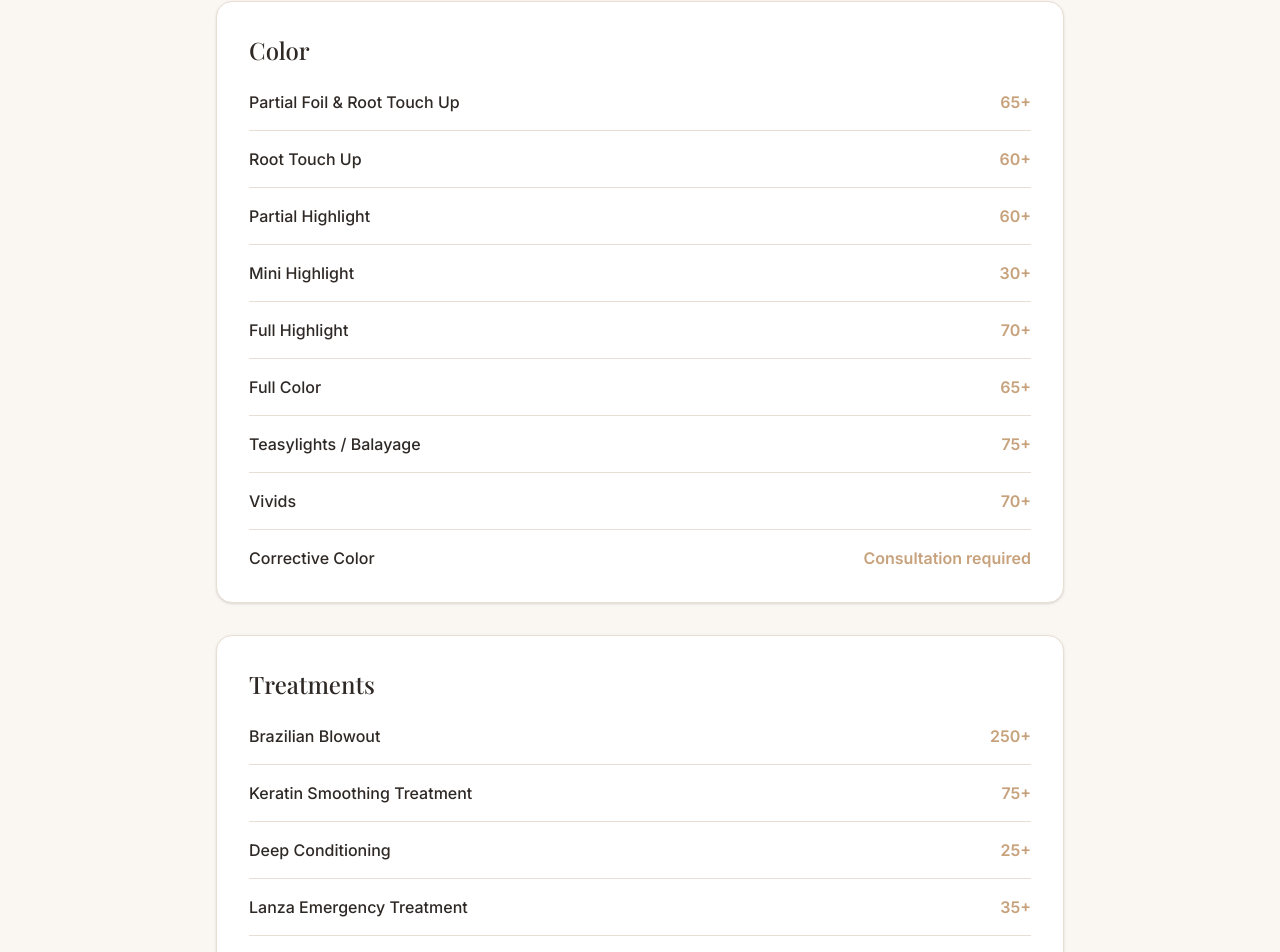
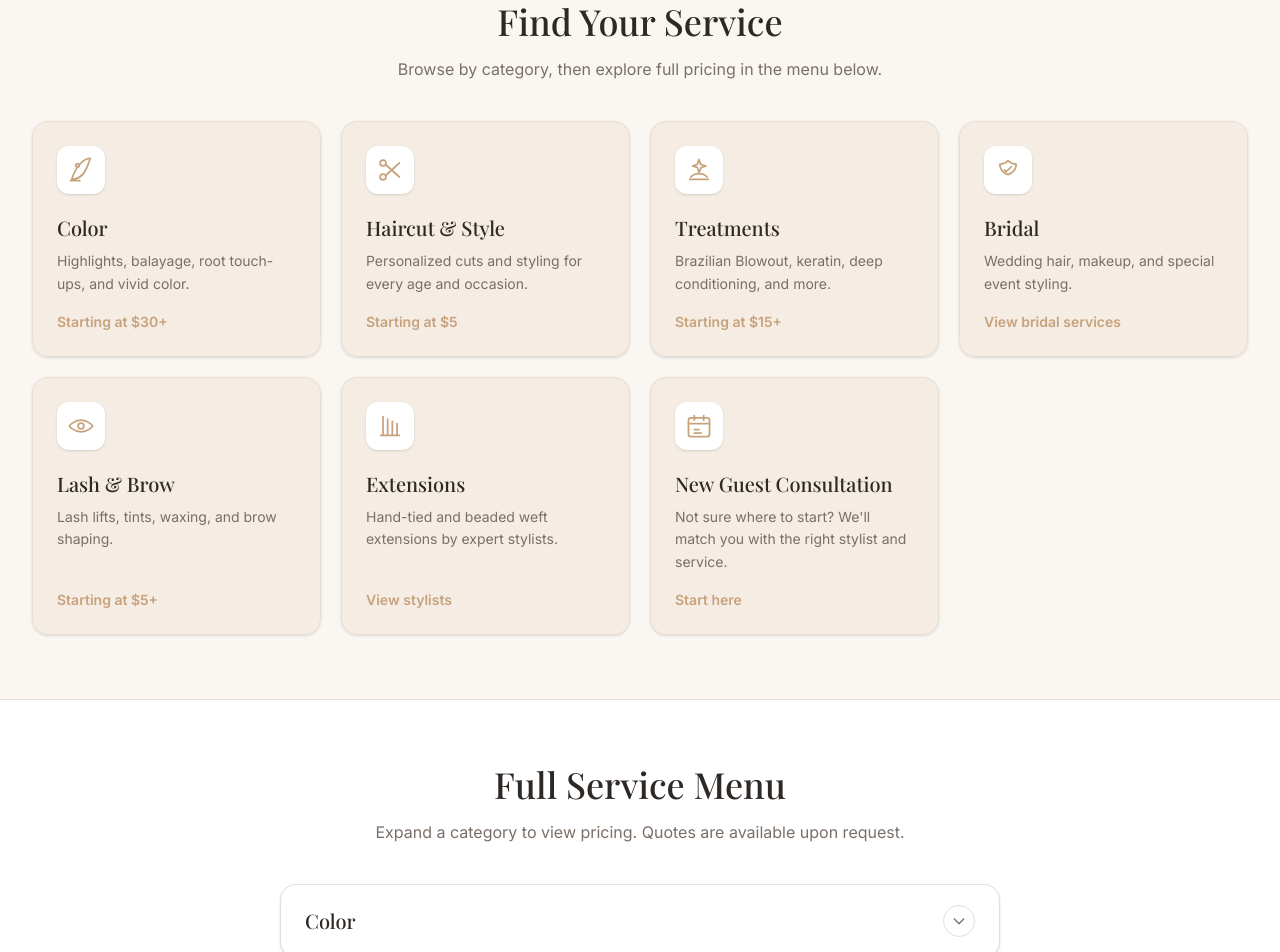
Before and after one commit to darnold5000/bloomstudiosalon, a Next.js app: page /services in a window 1280 px wide. Shown: the part 438-1390 px from the top of the page. Built offline with nearby package versions, Linux system fonts and the light colour scheme; a web font is replaced by a local one.

Commit message:
services update

```diff
--- a/src/app/services/page.tsx
+++ b/src/app/services/page.tsx
@@ -1,8 +1,13 @@
 import type { Metadata } from "next";
 import PageHeader from "@/components/PageHeader";
-import ServiceCategoryCard from "@/components/ServiceCategoryCard";
+import ServiceIconCard from "@/components/ServiceIconCard";
+import ServiceAccordion from "@/components/ServiceAccordion";
 import CTASection from "@/components/CTASection";
-import { serviceCategories, servicesIntro } from "@/data/services";
+import {
+  serviceCategories,
+  serviceCategoryPreviews,
+  servicesIntro,
+} from "@/data/services";
 import { siteInfo } from "@/data/site";
 
 export const metadata: Metadata = {
@@ -20,17 +25,44 @@ export default function ServicesPage() {
       />
 
       <section className="py-12 sm:py-16">
-        <div className="mx-auto max-w-4xl space-y-8 px-4 sm:px-6">
-          {serviceCategories.map((category) => (
-            <ServiceCategoryCard key={category.id} category={category} />
+        <div className="mx-auto max-w-7xl px-4 sm:px-6 lg:px-8">
+          <div className="mx-auto max-w-2xl text-center">
+            <h2 className="font-serif text-3xl font-medium text-text sm:text-4xl">
+              Find Your Service
+            </h2>
+            <p className="mt-4 text-muted">
+              Browse by category, then explore full pricing in the menu below.
+            </p>
+          </div>
+          <div className="mt-10 grid gap-5 sm:grid-cols-2 lg:grid-cols-3 xl:grid-cols-4">
+            {serviceCategoryPreviews.map((category) => (
+              <ServiceIconCard key={category.title} {...category} />
             ))}
+          </div>
+        </div>
+      </section>
 
+      <section className="border-t border-border bg-surface py-12 sm:py-16">
+        <div className="mx-auto max-w-3xl px-4 sm:px-6">
+          <div className="text-center">
+            <h2 className="font-serif text-3xl font-medium text-text sm:text-4xl">
+              Full Service Menu
+            </h2>
+            <p className="mt-4 text-muted">
+              Expand a category to view pricing. Quotes are available upon request.
+            </p>
+          </div>
+          <div className="mt-10">
+            <ServiceAccordion categories={serviceCategories} />
+          </div>
+
+          <div className="mt-8 space-y-6">
             <div className="rounded-2xl border border-border bg-accent-soft/30 p-6 sm:p-8">
               <h2 className="font-serif text-xl font-medium text-text">Birthday Party Packages</h2>
               <p className="mt-3 leading-relaxed text-muted">{siteInfo.birthdayParty}</p>
             </div>
 
-          <div className="rounded-2xl border border-border bg-surface p-6 sm:p-8">
+            <div className="rounded-2xl border border-border bg-background p-6 sm:p-8">
               <h2 className="font-serif text-xl font-medium text-text">Cancellation Policy</h2>
               <p className="mt-3 leading-relaxed text-muted">{siteInfo.cancellationPolicy}</p>
             </div>
@@ -38,6 +70,7 @@ export default function ServicesPage() {
             <p className="text-center text-sm text-muted">
               Not all services are listed. Price quotes are available upon request.
             </p>
+          </div>
         </div>
       </section>
 
--- /dev/null
+++ b/src/components/ServiceAccordion.tsx
@@ -0,0 +1,45 @@
+import type { ServiceCategory } from "@/data/services";
+
+export default function ServiceAccordion({ categories }: { categories: ServiceCategory[] }) {
+  return (
+    <div className="space-y-3">
+      {categories.map((category) => (
+        <details
+          key={category.id}
+          id={category.id}
+          className="group scroll-mt-28 overflow-hidden rounded-2xl border border-border bg-surface shadow-sm open:shadow-md"
+        >
+          <summary className="flex cursor-pointer list-none items-center justify-between gap-4 px-6 py-5 transition hover:bg-accent-soft/20 [&::-webkit-details-marker]:hidden">
+            <h3 className="font-serif text-xl font-medium text-text">{category.title}</h3>
+            <span
+              className="flex h-8 w-8 shrink-0 items-center justify-center rounded-full border border-border text-muted transition group-open:rotate-180 group-open:border-accent group-open:text-accent"
+              aria-hidden="true"
+            >
+              <svg className="h-4 w-4" fill="none" viewBox="0 0 24 24" stroke="currentColor" strokeWidth="2">
+                <path strokeLinecap="round" strokeLinejoin="round" d="M19 9l-7 7-7-7" />
+              </svg>
+            </span>
+          </summary>
+          <div className="border-t border-border px-6 pb-6">
+            <ul className="divide-y divide-border">
+              {category.services.map((service) => (
+                <li
+                  key={service.name}
+                  className="flex items-start justify-between gap-4 py-4 first:pt-5"
+                >
+                  <div>
+                    <p className="font-medium text-text">{service.name}</p>
+                    {service.note && (
+                      <p className="mt-0.5 text-sm text-muted">{service.note}</p>
+                    )}
+                  </div>
+                  <p className="shrink-0 font-semibold text-accent">{service.price}</p>
+                </li>
+              ))}
+            </ul>
+          </div>
+        </details>
+      ))}
+    </div>
+  );
+}
--- /dev/null
+++ b/src/components/ServiceIconCard.tsx
@@ -0,0 +1,34 @@
+import Link from "next/link";
+import { ServiceIcon, type ServiceIconName } from "@/components/ServiceIcons";
+
+type ServiceIconCardProps = {
+  title: string;
+  description: string;
+  priceNote: string;
+  icon: ServiceIconName;
+  href: string;
+};
+
+export default function ServiceIconCard({
+  title,
+  description,
+  priceNote,
+  icon,
+  href,
+}: ServiceIconCardProps) {
+  return (
+    <Link
+      href={href}
+      className="group flex flex-col rounded-2xl border border-border bg-accent-soft/35 p-6 shadow-sm transition duration-300 hover:-translate-y-1 hover:border-accent/40 hover:bg-accent-soft/55 hover:shadow-md"
+    >
+      <span className="flex h-12 w-12 items-center justify-center rounded-xl bg-surface text-accent shadow-sm transition group-hover:bg-accent group-hover:text-white">
+        <ServiceIcon name={icon} />
+      </span>
+      <h3 className="mt-5 font-serif text-xl font-medium text-text">{title}</h3>
+      <p className="mt-2 flex-1 text-sm leading-relaxed text-muted">{description}</p>
+      <span className="mt-4 text-sm font-semibold text-accent transition group-hover:underline">
+        {priceNote}
+      </span>
+    </Link>
+  );
+}
--- /dev/null
+++ b/src/components/ServiceIcons.tsx
@@ -0,0 +1,94 @@
+type IconProps = {
+  className?: string;
+};
+
+export function ColorIcon({ className = "h-7 w-7" }: IconProps) {
+  return (
+    <svg className={className} viewBox="0 0 24 24" fill="none" stroke="currentColor" strokeWidth="1.5" aria-hidden="true">
+      <path strokeLinecap="round" strokeLinejoin="round" d="M4 20c2-6 4-10 8-14s8-4 8-4-2 6-4 10-6 8-12 8z" />
+      <path strokeLinecap="round" strokeLinejoin="round" d="M9 9.5a1.5 1.5 0 100-3 1.5 1.5 0 000 3z" />
+      <path strokeLinecap="round" strokeLinejoin="round" d="M3 21h8" />
+    </svg>
+  );
+}
+
+export function ScissorsIcon({ className = "h-7 w-7" }: IconProps) {
+  return (
+    <svg className={className} viewBox="0 0 24 24" fill="none" stroke="currentColor" strokeWidth="1.5" aria-hidden="true">
+      <circle cx="6" cy="6" r="2.5" />
+      <circle cx="6" cy="18" r="2.5" />
+      <path strokeLinecap="round" d="M8.5 7.5L20 18M8.5 16.5L20 6" />
+    </svg>
+  );
+}
+
+export function TreatmentIcon({ className = "h-7 w-7" }: IconProps) {
+  return (
+    <svg className={className} viewBox="0 0 24 24" fill="none" stroke="currentColor" strokeWidth="1.5" aria-hidden="true">
+      <path strokeLinecap="round" strokeLinejoin="round" d="M12 3l1.4 4.2L18 8.6l-4.2 1.4L12 14l-1.4-4.2L6.4 8.6l4.2-1.4L12 3z" />
+      <path strokeLinecap="round" strokeLinejoin="round" d="M5 18c1.5-2 3-3 7-3s5.5 1 7 3" />
+      <path strokeLinecap="round" strokeLinejoin="round" d="M4 20h16" />
+    </svg>
+  );
+}
+
+export function BridalIcon({ className = "h-7 w-7" }: IconProps) {
+  return (
+    <svg className={className} viewBox="0 0 24 24" fill="none" stroke="currentColor" strokeWidth="1.5" aria-hidden="true">
+      <path strokeLinecap="round" strokeLinejoin="round" d="M12 4c-2 2-5 3-7 3 0 4 2 7 7 9 5-2 7-5 7-9-2 0-5-1-7-3z" />
+      <path strokeLinecap="round" strokeLinejoin="round" d="M9 12l1.5 1.5L15 9" />
+    </svg>
+  );
+}
+
+export function LashBrowIcon({ className = "h-7 w-7" }: IconProps) {
+  return (
+    <svg className={className} viewBox="0 0 24 24" fill="none" stroke="currentColor" strokeWidth="1.5" aria-hidden="true">
+      <path strokeLinecap="round" strokeLinejoin="round" d="M2 12s3.5-5 10-5 10 5 10 5-3.5 5-10 5-10-5-10-5z" />
+      <circle cx="12" cy="12" r="2.5" />
+    </svg>
+  );
+}
+
+export function ExtensionsIcon({ className = "h-7 w-7" }: IconProps) {
+  return (
+    <svg className={className} viewBox="0 0 24 24" fill="none" stroke="currentColor" strokeWidth="1.5" aria-hidden="true">
+      <path strokeLinecap="round" strokeLinejoin="round" d="M6 4v16M10 6v14M14 8v12M18 10v10" />
+      <path strokeLinecap="round" strokeLinejoin="round" d="M4 20h16" />
+    </svg>
+  );
+}
+
+export function ConsultationIcon({ className = "h-7 w-7" }: IconProps) {
+  return (
+    <svg className={className} viewBox="0 0 24 24" fill="none" stroke="currentColor" strokeWidth="1.5" aria-hidden="true">
+      <rect x="3" y="5" width="18" height="16" rx="2" />
+      <path strokeLinecap="round" d="M8 3v4M16 3v4M3 10h18" />
+      <path strokeLinecap="round" strokeLinejoin="round" d="M8 15h4M8 18h6" />
+    </svg>
+  );
+}
+
+export type ServiceIconName =
+  | "color"
+  | "scissors"
+  | "treatment"
+  | "bridal"
+  | "lash"
+  | "extensions"
+  | "consultation";
+
+const iconMap = {
+  color: ColorIcon,
+  scissors: ScissorsIcon,
+  treatment: TreatmentIcon,
+  bridal: BridalIcon,
+  lash: LashBrowIcon,
+  extensions: ExtensionsIcon,
+  consultation: ConsultationIcon,
+};
+
+export function ServiceIcon({ name, className }: { name: ServiceIconName; className?: string }) {
+  const Icon = iconMap[name];
+  return <Icon className={className} />;
+}
--- a/src/data/services.ts
+++ b/src/data/services.ts
@@ -86,3 +86,55 @@ export const serviceCategories: ServiceCategory[] = [
 
 export const servicesIntro =
   "Every appointment at Bloom is personalized to your hair, your goals, and your stylist's recommendations. Pricing varies by stylist, hair length, density, and time required. If you are unsure what to book, we recommend starting with a consultation.";
+
+export const serviceCategoryPreviews = [
+  {
+    title: "Color",
+    description: "Highlights, balayage, root touch-ups, and vivid color.",
+    priceNote: "Starting at $30+",
+    icon: "color" as const,
+    href: "#color",
+  },
+  {
+    title: "Haircut & Style",
+    description: "Personalized cuts and styling for every age and occasion.",
+    priceNote: "Starting at $5",
+    icon: "scissors" as const,
+    href: "#haircut-style",
+  },
+  {
+    title: "Treatments",
+    description: "Brazilian Blowout, keratin, deep conditioning, and more.",
+    priceNote: "Starting at $15+",
+    icon: "treatment" as const,
+    href: "#treatments",
+  },
+  {
+    title: "Bridal",
+    description: "Wedding hair, makeup, and special event styling.",
+    priceNote: "View bridal services",
+    icon: "bridal" as const,
+    href: "/bridal",
+  },
+  {
+    title: "Lash & Brow",
+    description: "Lash lifts, tints, waxing, and brow shaping.",
+    priceNote: "Starting at $5+",
+    icon: "lash" as const,
+    href: "#waxing-lash-brow",
+  },
+  {
+    title: "Extensions",
+    description: "Hand-tied and beaded weft extensions by expert stylists.",
+    priceNote: "View stylists",
+    icon: "extensions" as const,
+    href: "/stylists",
+  },
+  {
+    title: "New Guest Consultation",
+    description: "Not sure where to start? We'll match you with the right stylist and service.",
+    priceNote: "Start here",
+    icon: "consultation" as const,
+    href: "/new-guest",
+  },
+];
```
Lines whose indentation alone changed are shown as unchanged.
